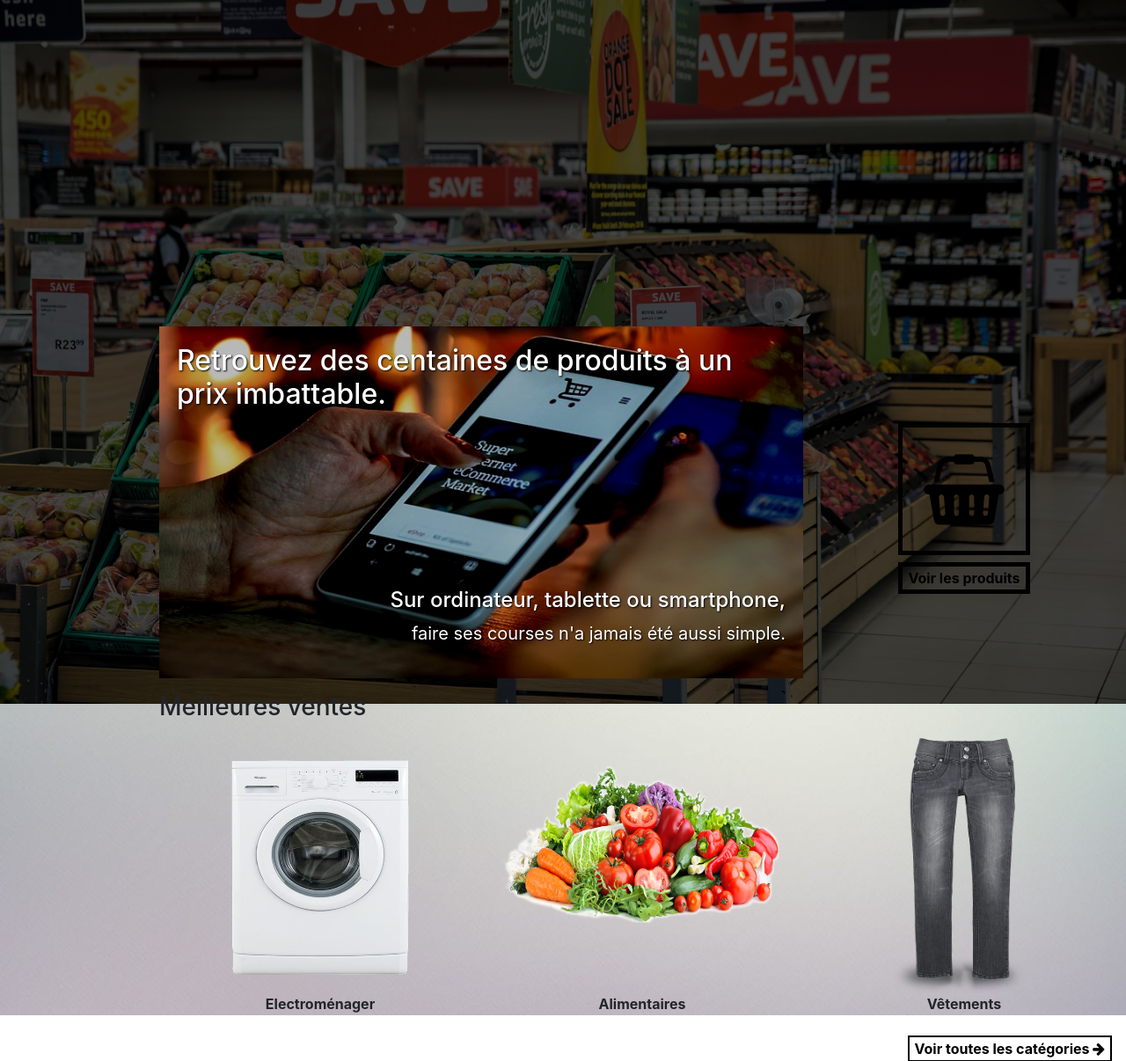
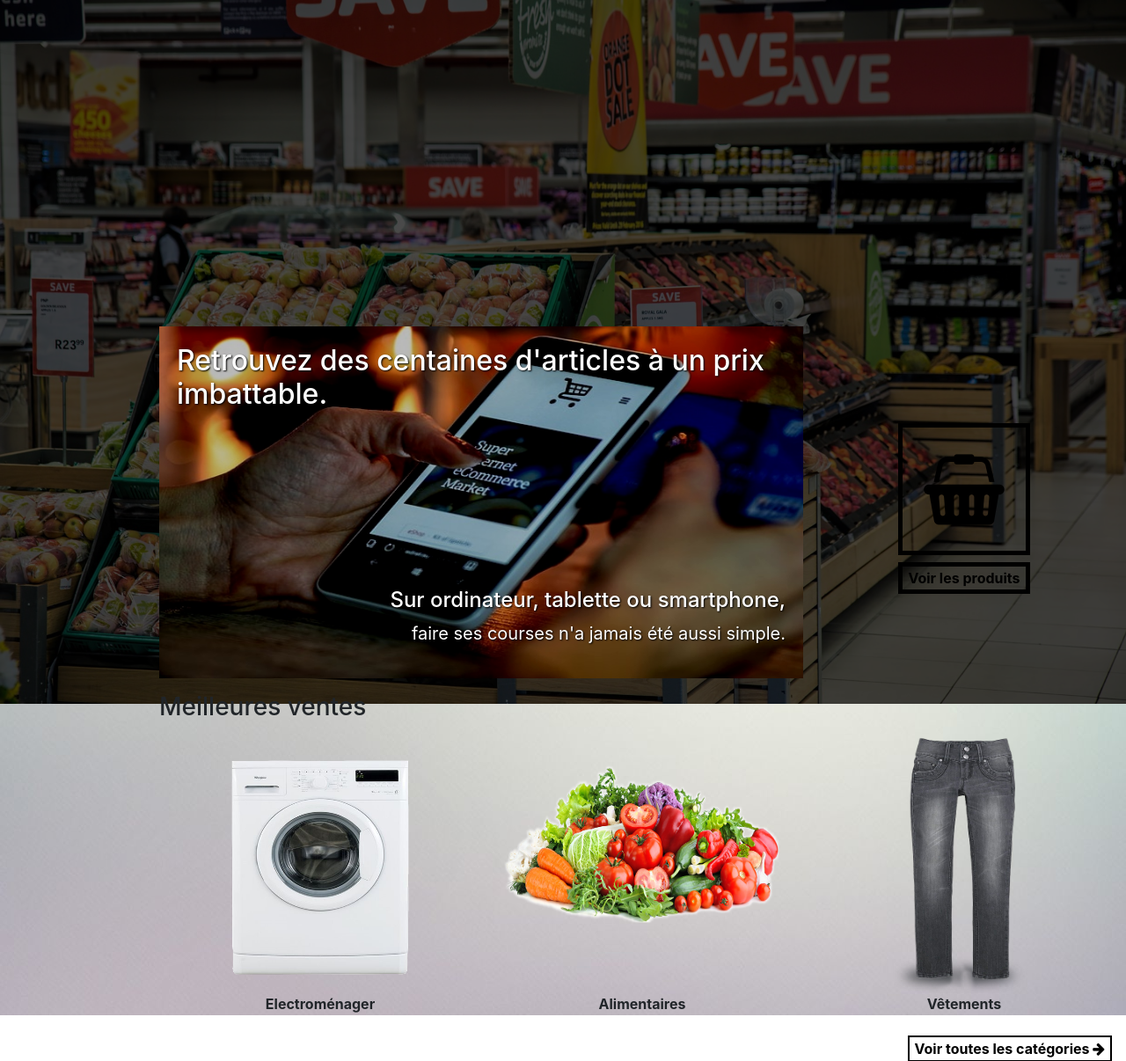
Before and after one commit to FranckChaks/ProjetCPSIA, a PHP site: the page made by view/accueilView.php in a window 1280 px wide. Shown: the top 1206 px of the page at 88% size. Run offline with PHP 8.4, Linux system fonts and the light colour scheme; the template is opened without the code that fills it, so the values that code supplies are empty.

Commit message:
update accueil

```diff
--- a/view/accueilView.php
+++ b/view/accueilView.php
@@ -1,6 +1,6 @@
 <?php menu();?>
 <div class="content">
-        <section class="float-right mt-2 mr-3"> <b>0,00€</b> <i class="fa fa-shopping-cart"></i> </section>
+    <section class="float-right mt-2 mr-3"><span class="mr-5">Bienvenue Admin</span> <b>0,00€</b> <i class="fa fa-shopping-cart"></i> </section>
 
     <section class="front-bloc-accueil">
         <h1 class="title-accueil">Les meilleurs produits<br>
@@ -8,12 +8,10 @@
         </h1>
     </section>
 
-        <div class="container">
-
-            <section class="row" style="padding: 0;">
+    <section class="row row-nopadding">
         <div class="col-8" style="padding: 0;">
             <div class="front-second-accueil-left">
-                        <h2 class="txt-shdw">Retrouvez des centaines de produits à un prix imbattable.</h2>
+                <h2 class="txt-shdw">Retrouvez des centaines d'articles à un prix imbattable.</h2>
 
                 <div class="easy-shopping txt-shdw">
                     <h4 class="mt-5">Sur ordinateur, tablette ou smartphone, </h4>
@@ -25,11 +23,11 @@
             <a href="produit" class="href"><div class="start-shopping">
                 <i class="fa fa-shopping-basket"></i>
             </div></a>
-                    <button class="btn-produit-accueil mt-2">Voir les produits</button>
+            <a href="produit" class="href"><button class="btn-produit-accueil mt-2">Voir les produits</button></a>
         </div>
     </section>
 
-            <section class="row" style="padding: 0;">
+    <section class="row row-nopadding">
         <div class="col-12" style="padding: 0">
                 <h3 class="mt-3">Meilleures ventes</h3>
         </div>
@@ -63,4 +61,3 @@
     </section>
 
 </div>
-</div>
```
Lines whose indentation alone changed are shown as unchanged.
